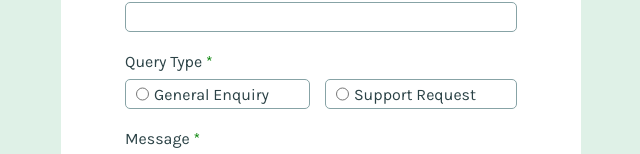
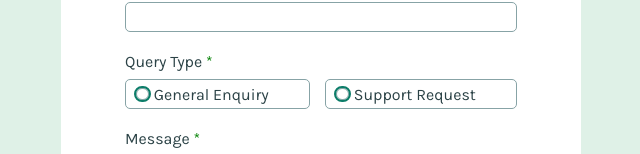
Before and after one commit to AbhijithKK/Contact-form, a React (Vite) app: page / in a window 1280 px wide. Shown: the part 268-422 px from the top of the page, without its empty margins (319-959 px from the left). Built offline with nearby package versions, Linux system fonts and the light colour scheme.

Commit message:
modifyed radio button color

```diff
--- a/src/Components/ContactPage/Contact.css
+++ b/src/Components/ContactPage/Contact.css
@@ -113,9 +113,18 @@ small{
   opacity: 1;
 }
 
+.radio-input{
+  appearance: none;
+  width: 0.8rem;
+  height: 0.8rem;
+  /* outline-offset: 3px; */
+  border-radius: 50%;
+  outline: 2px solid hsl(169, 82%, 27%);
+}
 
-
-
+.radio-input:checked{
+  background-color: hsl(169, 82%, 27%);
+}
 
 
 @media (max-width: 375px) {
--- a/src/Components/ContactPage/Contact.jsx
+++ b/src/Components/ContactPage/Contact.jsx
@@ -172,6 +172,8 @@ const Contact = () => {
                       name={"radio"}
                       onchangeFnc={setRadios1}
                       value={"Enquiry"}
+                      className={'radio-input'}
+
                     />
                     <label>General Enquiry</label>
                   </div>
@@ -181,6 +183,7 @@ const Contact = () => {
                       name={"radio"}
                       onchangeFnc={setRadios2}
                       value={"Request"}
+                      className={'radio-input'}
                     />
                     <label>Support Request</label>
                   </div>
```
